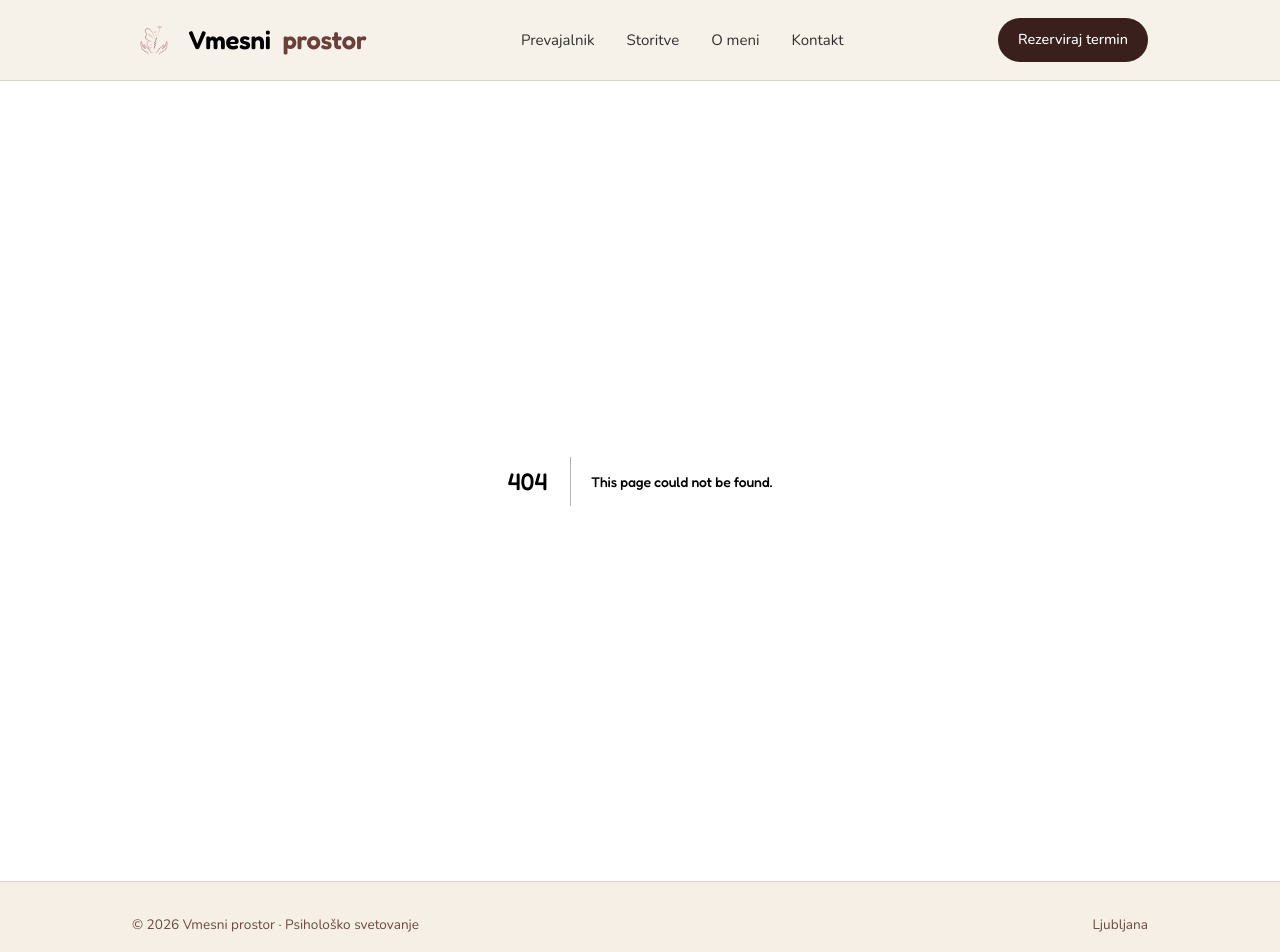
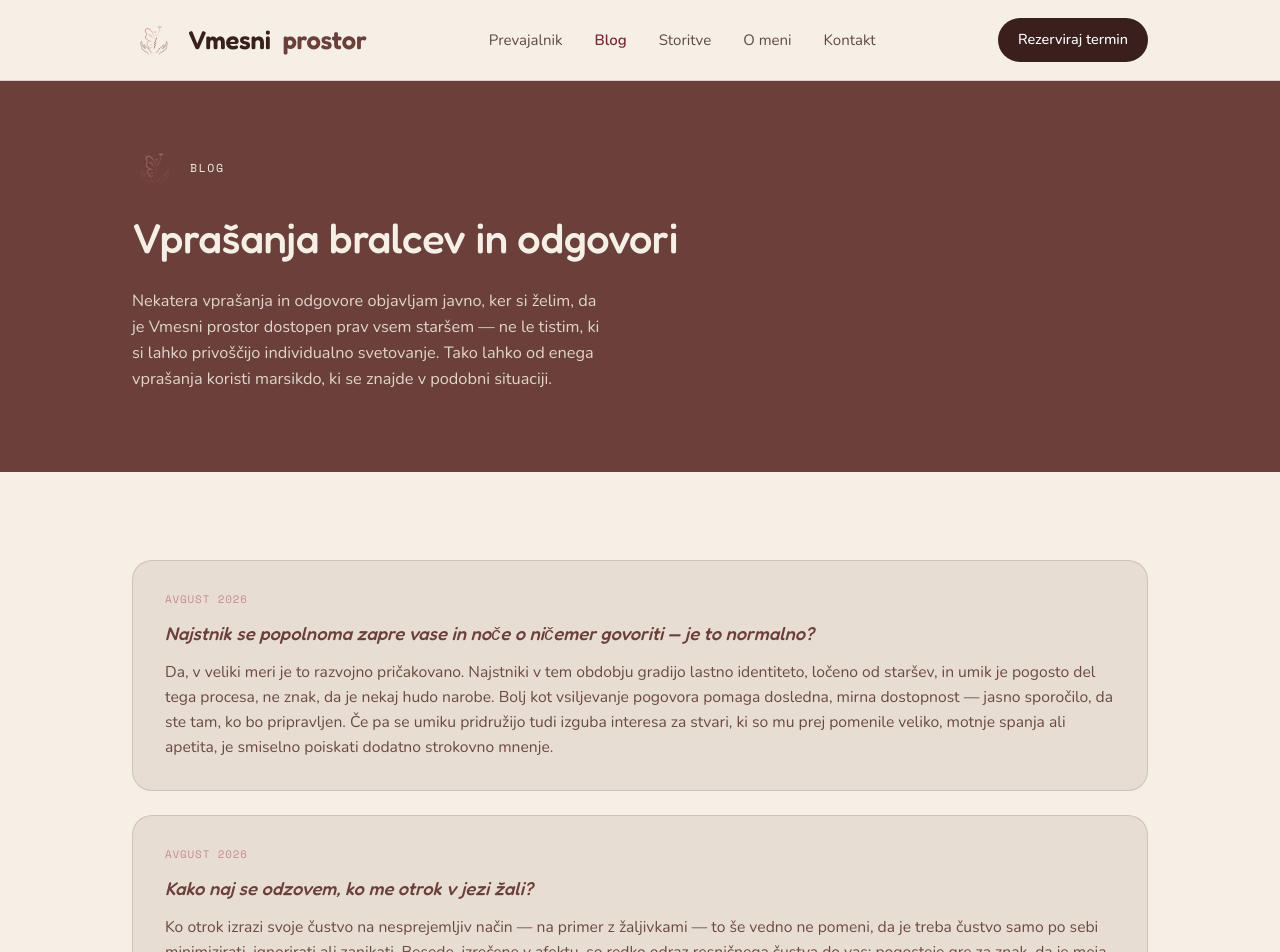
Before and after one commit to EmirMujagic/Vmesni-prostor, a Next.js app: page /blog in a window 1280 px wide. Before the commit this address had no page. Shown: the top 952 px of the page. Built offline with nearby package versions, Linux system fonts and the light colour scheme.

Commit message:
Add Blog page listing published Q&A posts; add Blog to main nav

```diff
--- /dev/null
+++ b/app/blog/page.js
@@ -0,0 +1,30 @@
+import QaList from "../../components/QaList";
+
+export const metadata = {
+  title: "Blog — Vmesni prostor",
+  description: "Vprašanja bralcev in odgovori — psihološka podpora staršem najstnikov.",
+};
+
+export default function BlogPage() {
+  return (
+    <>
+      <div className="page-hero">
+        <div className="wrap">
+          <span className="eyebrow on-dusk">Blog</span>
+          <h1>Vprašanja bralcev in odgovori</h1>
+          <p>
+            Nekatera vprašanja in odgovore objavljam javno, ker si želim, da je Vmesni prostor dostopen
+            prav vsem staršem — ne le tistim, ki si lahko privoščijo individualno svetovanje. Tako lahko
+            od enega vprašanja koristi marsikdo, ki se znajde v podobni situaciji.
+          </p>
+        </div>
+      </div>
+
+      <section className="archive">
+        <div className="wrap">
+          <QaList />
+        </div>
+      </section>
+    </>
+  );
+}
--- a/app/sitemap.js
+++ b/app/sitemap.js
@@ -1,6 +1,6 @@
 export default function sitemap() {
   const base = "https://vmesni-prostor.vercel.app";
-  const routes = ["", "/storitve", "/o-meni", "/kontakt"];
+  const routes = ["", "/blog", "/storitve", "/o-meni", "/kontakt"];
 
   return routes.map((route) => ({
     url: `${base}${route}`,
--- a/components/Nav.js
+++ b/components/Nav.js
@@ -6,6 +6,7 @@ import { usePathname } from "next/navigation";
 
 const links = [
   { href: "/", label: "Prevajalnik" },
+  { href: "/blog", label: "Blog" },
   { href: "/storitve", label: "Storitve" },
   { href: "/o-meni", label: "O meni" },
   { href: "/kontakt", label: "Kontakt" },
--- /dev/null
+++ b/components/QaList.js
@@ -0,0 +1,19 @@
+import { qaPosts } from "../data/qaPosts";
+
+export default function QaList() {
+  return (
+    <div className="qa-list">
+      {qaPosts.map((post, i) => (
+        <div className="qa-post" key={i}>
+          <span className="qa-date">{post.date}</span>
+          <div className="qa-question">{post.question}</div>
+          {post.answer.map((para, j) => (
+            <p className="qa-answer" key={j}>
+              {para}
+            </p>
+          ))}
+        </div>
+      ))}
+    </div>
+  );
+}
```
Also changed, not shown: app/page.js (+2 -14 lines).
